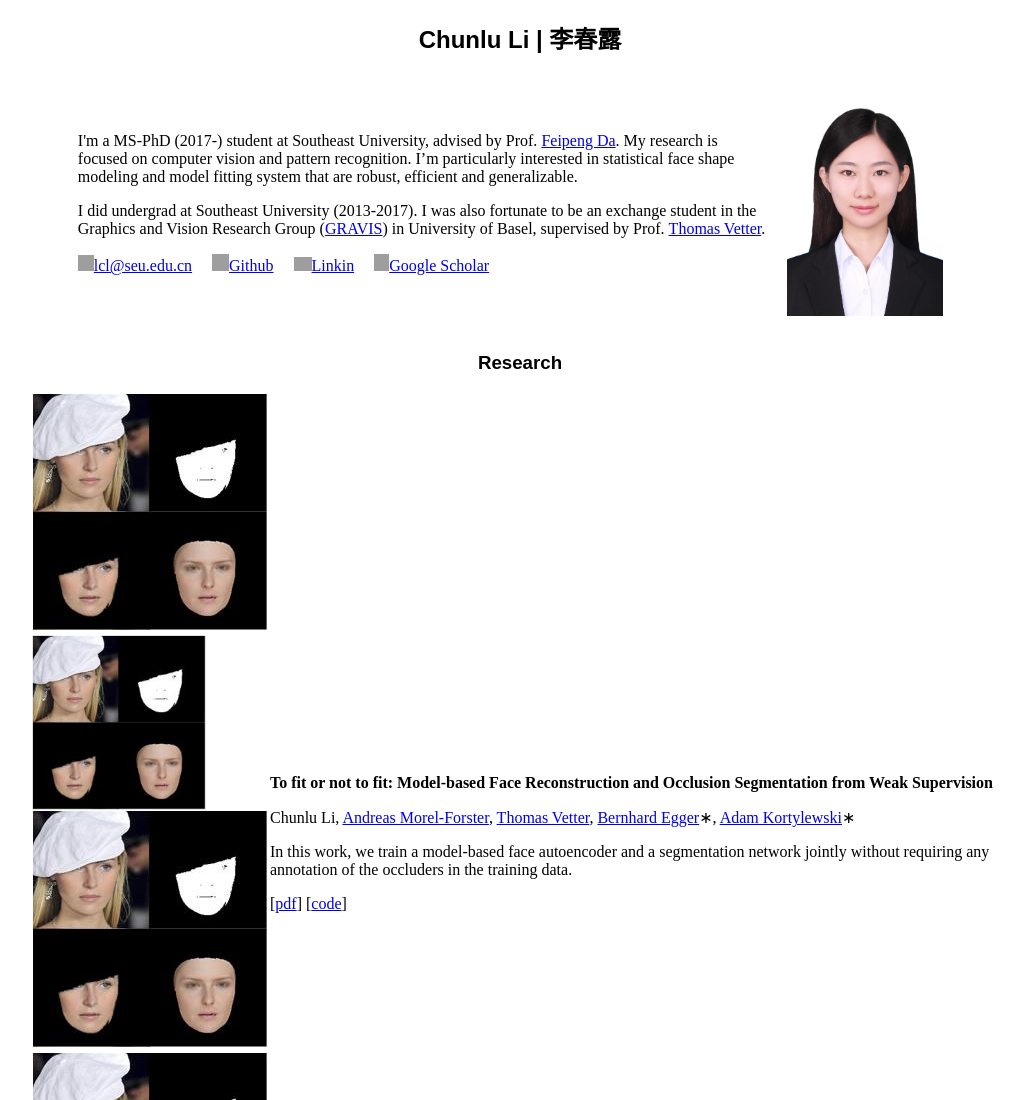
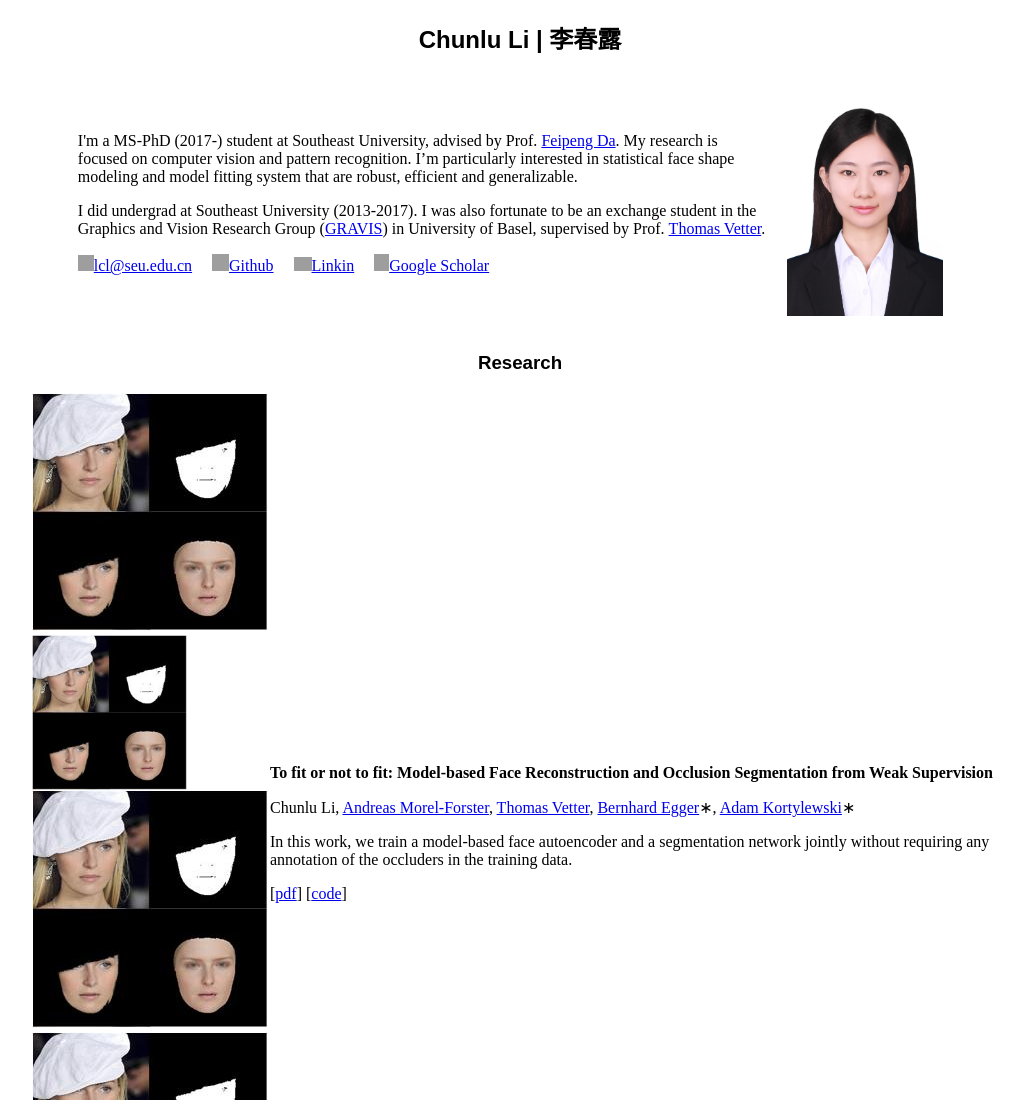
Before and after one commit to ChunLLee/ChunLLee.github.io, a plain HTML site: page index.html in a window 1280 px wide. Shown: the top 1100 px of the page, without its empty margins (120-1144 px from the left). Drawn offline with Linux system fonts and the light colour scheme; grey boxes are pictures that could not be loaded.

Commit message:
Update index.html

```diff
--- a/index.html
+++ b/index.html
@@ -22,7 +22,7 @@
 <table style="border-collapse: collapse; height: 214px; border-style: hidden; margin-left: auto; margin-right: auto;" border="0">
 <tbody>
 <tr style="height: 214px;">
-<td style="width: 174px; height: 214px; text-align: center;"><a href="https://github.com/ChunLLee/ChunLLee.github.io/blob/main/icon.jpg"><img src="https://github.com/ChunLLee/ChunLLee.github.io/blob/main/icon.jpg" alt="" /><img style="float: left;" src="https://raw.githubusercontent.com/ChunLLee/ChunLLee.github.io/main/icon.jpg" width="174" height="175" /><img src="https://github.com/ChunLLee/ChunLLee.github.io/blob/main/icon.jpg" alt="" /><img src="https://github.com/ChunLLee/ChunLLee.github.io/blob/main/icon.jpg" alt="" /></a></td>
+<td style="width: 174px; height: 214px; text-align: center;"><a href="https://github.com/ChunLLee/ChunLLee.github.io/blob/main/icon.jpg"><img src="https://github.com/ChunLLee/ChunLLee.github.io/blob/main/icon.jpg" alt="" /><img style="float: left;" src="https://raw.githubusercontent.com/ChunLLee/ChunLLee.github.io/main/icon.jpg" width="155" height="155" /><img src="https://github.com/ChunLLee/ChunLLee.github.io/blob/main/icon.jpg" alt="" /><img src="https://github.com/ChunLLee/ChunLLee.github.io/blob/main/icon.jpg" alt="" /></a></td>
 <td style="width: 738px; height: 214px; border-style: hidden;">
 <p style="text-align: left;"><strong>To fit or not to fit: Model-based Face Reconstruction and Occlusion Segmentation from Weak Supervision</strong></p>
 <p>Chunlu Li, <a href="https://gravis.dmi.unibas.ch/people/ForsterA.html">Andreas Morel-Forster</a>, <a href="https://gravis.dmi.unibas.ch/people/VetterT.html">Thomas Vetter</a>, <a href="https://eggerbernhard.ch/">Bernhard Egger</a>&lowast;, <a href="https://adamkortylewski.com/">Adam Kortylewski</a>&lowast;</p>
```
